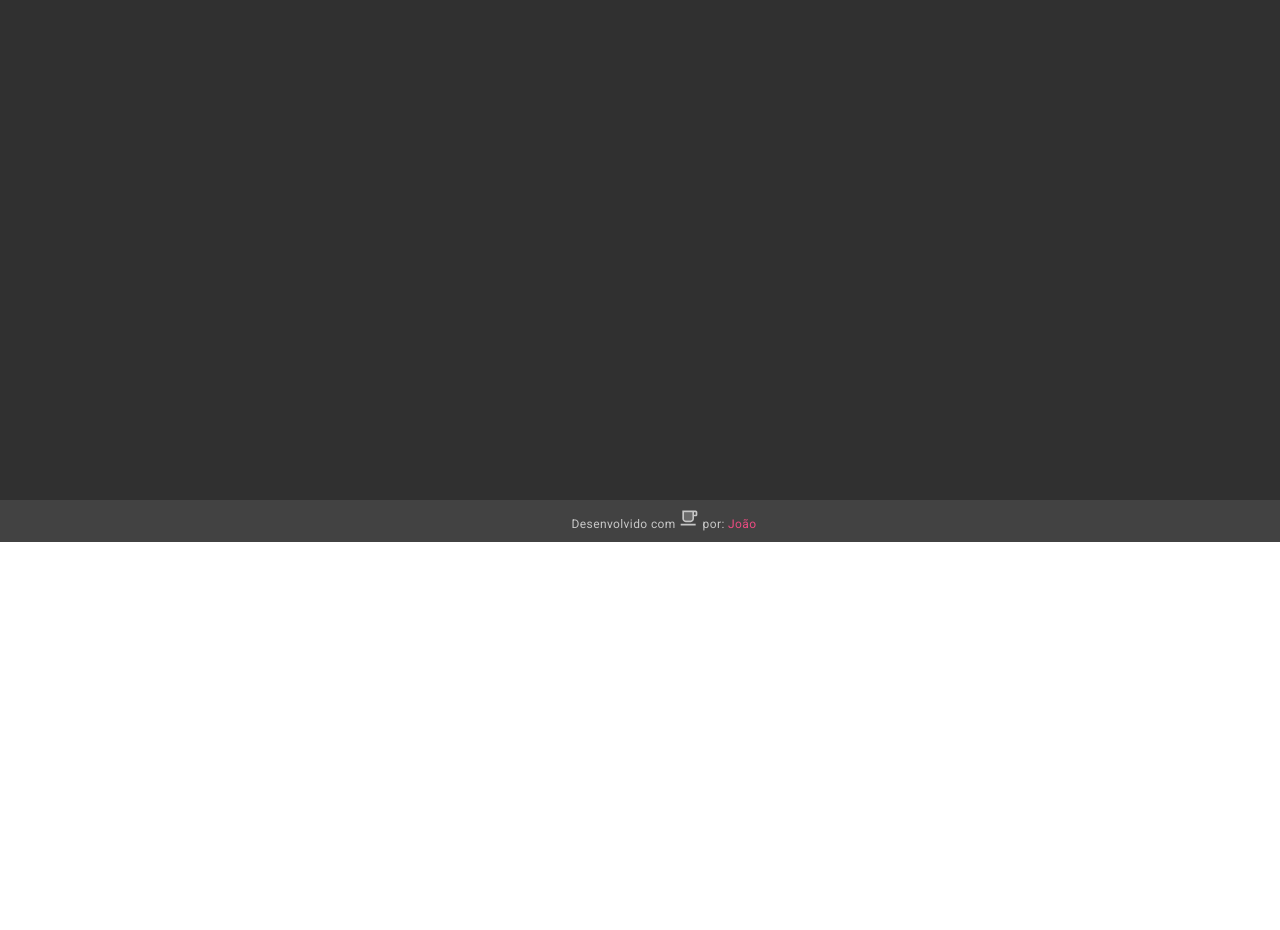
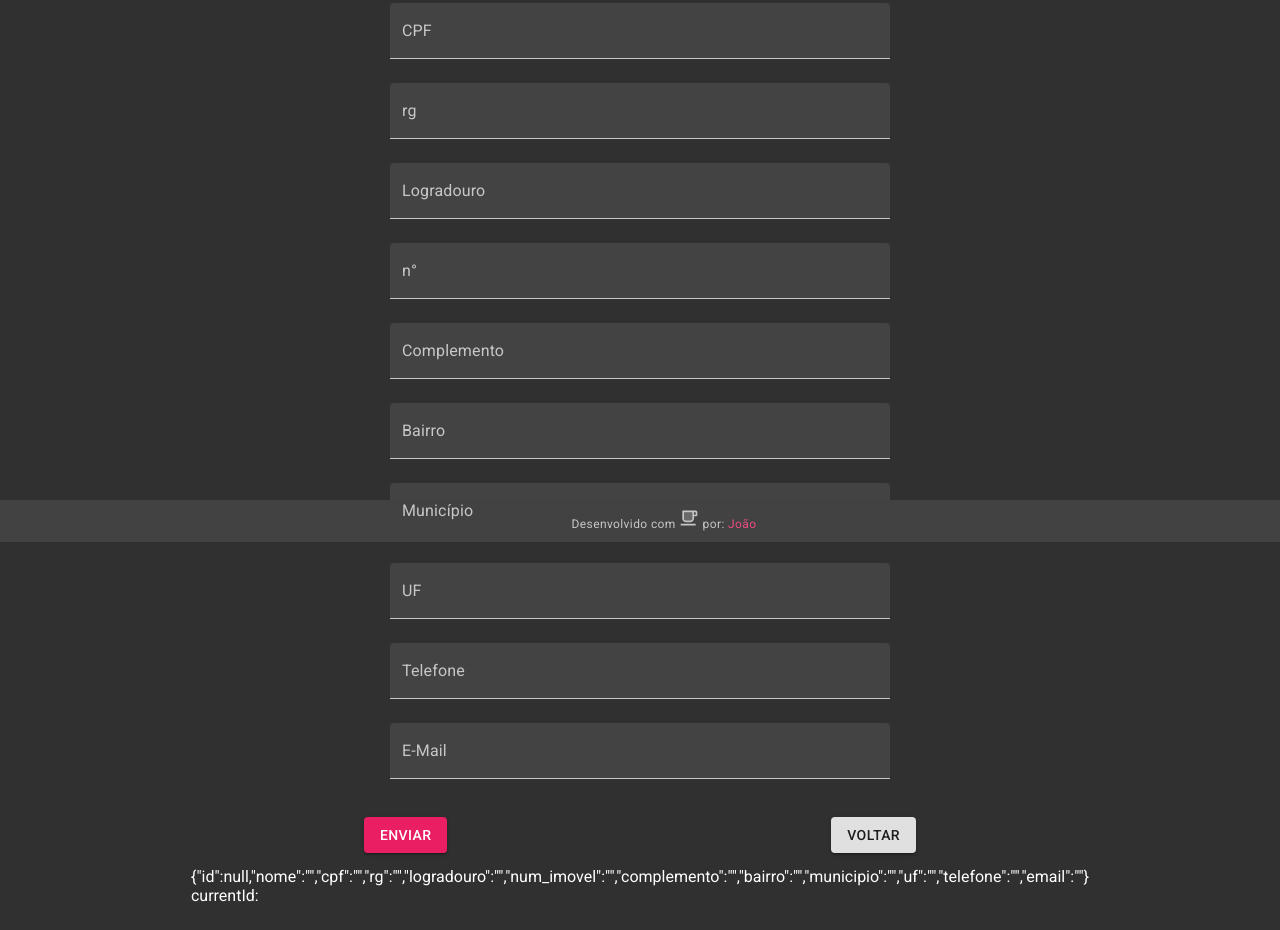
Before and after one commit to JoaoRodrigues94/Karangos-not-2021-1, a React (Create React App) app in the folder karangos/: page /newPessoa in a window 1280 px wide. Shown: the part 258-1188 px from the top of the page. Before the commit the page ends 800 px from the top, so only its background shows below. Built offline with nearby package versions, Linux system fonts and the light colour scheme.

Commit message:
Trabalho - Feito a create e correçeõs na index

```diff
--- a/karangos/src/routed/PessoaForm.js
+++ b/karangos/src/routed/PessoaForm.js
@@ -1,42 +1,156 @@
-import { useState, useEffect } from 'react'
-import TextField from '@material-ui/core/TextField'
-import MenuItem from '@material-ui/core/MenuItem'
+import { useState, useEffect } from 'react';
+import TextField from '@material-ui/core/TextField';
+import MenuItem from '@material-ui/core/MenuItem';
+import { makeStyles } from '@material-ui/core/styles';
+import FormControlLabel from '@material-ui/core/FormControlLabel';
+import FormControl from '@material-ui/core/FormControl';
+import Checkbox from '@material-ui/core/Checkbox';
+import InputMask from 'react-input-mask';
+import InputAdornment from '@material-ui/core/InputAdornment';
+import { Toolbar } from '@material-ui/core';
+import Button from '@material-ui/core/Button';
+import axios from 'axios';
 
-export default function KarangosForm() {
+const useStyles = makeStyles(() => ({
+  form: {
+    maxWidth: '80%',
+    margin: ' auto',
+    display: 'flex',
+    justifyContent: 'space-around',
+    flexWrap: 'wrap',
+    '& .MuiFormControl-root':{
+      minWidth: '200px',
+      maxWidth: '500px',
+      marginBottom: '24px'
+    }
+  },
+  toolbar: {
+    margintTop: '36px',
+    width: '100%',
+    display: 'flex',
+    justifyContent: 'space-around'
+  },
+  checkebox: {
+    alignItems: 'center'
+  }
+}))
+
+const formatChars = {
+  'A': '[A-Za-z]',
+  '0': '[0-9]',
+}
+
+// Máscaras para CPF e Uf.
+const CPFMask = '000.000.000-00';
+const NumMask = '0000';
+const UfMask = 'AA';
+const TelefoneMask = '(00) 0000-0000'
+
+// Máscara para CPF: '000.000.000-00'
+// Máscara par CNPJ: '00.000.000/0000-00'
+
+export default function PessoasForm() {
+  const classes = useStyles()
 
   const [pessoa, setPessoa] = useState({
     id: null,
     nome: '',
+    cpf: '',
     rg: '',
     logradouro: '',
-    num_imovel: 0,
+    num_imovel: '',
     complemento: '',
     bairro: '',
     municipio: '',
     uf: '',
     telefone: '',
-    email: ''
+    email: '',
   })
+  const [currentId, setCurrentId] = useState(); // utilizado apenas para debug
+  //const [importadoChecked, setImportadoChecked] = useState()
 
-  function handleInputChange(event) {
-    // Quando o nome de uma propriedade de um objeto aparece entre [],
-    // isso se chama "propriedade calculada". O nome da propriedade vai
-    // corresponder à avaliação da expressão entre os colchetes
-    setPessoa({...pessoa, [event.target.id]: event.target.value})
+  function handleInputChange(event, property) {
+
+    // Se houver Id no event.target, ele será p nome da propriedade
+    // senão, usaremos o valor do segundo parâmetro
+    if(event.target.id) property = event.target.id
+
+    if(property === 'uf'){
+      setPessoa({...pessoa, [property]: event.target.value.toUpperCase()})
+    }
+    else{
+      setCurrentId(event.target.id)
+      setPessoa({...pessoa, [property]: event.target.value})
+    }
+  }
+
+  async function saveData(){
+    try{
+      await axios.post('https://api.faustocintra.com.br/clientes', pessoa)
+      alert('Dados do Cliente salvos com sucesso!')
+      // A FAZER: retornar à página de listagem
+    }
+    catch(error) {
+      alert('ERRO: ' + error.message)
+    }
+  }
+
+  function handleSubmit(event){
+
+    event.preventDefault() // Evita o recarregamento da página
+
+    saveData()
   }
 
   return (
     <>
-      <h1>Cadastrar Novo Karango</h1>
-      <form>
+      <h1>Cadastrar Novo Cliente</h1>
+      <form className={classes.form} onSubmit={handleSubmit}>
 
-        <TextField id="nome" label="Nome" variant="filled" value={pessoa.nome} onChange={handleInputChange} />
+        <TextField id="nome" label="Nome" variant="filled" value={pessoa.nome} onChange={handleInputChange} fullWidth />
 
-        <TextField id="rg" label="R.G." variant="filled" value={pessoa.rg} onChange={handleInputChange} />
+        <InputMask formatChars={formatChars} mask={CPFMask}
+        id="cpf" onChange={event => handleInputChange(event, 'cpf')}
+        value={pessoa.cpf}>
+          {() => <TextField label="CPF" variant="filled" fullWidth />}
+        </InputMask>
 
-        <TextField id="logradouro" label="Logradouro" variant="filled" value={pessoa.logradouro} onChange={handleInputChange} />
+        <TextField id="rg" label="rg" variant="filled" value={pessoa.rg} onChange={handleInputChange} fullWidth />
 
-        <div>{JSON.stringify(pessoa)}</div>
+        <TextField id="logradouro" label="Logradouro" variant="filled" value={pessoa.logradouro} onChange={handleInputChange} fullWidth />
+
+        <InputMask formatChars={formatChars} mask={NumMask}
+        id="num_imovel" onChange={event => handleInputChange(event, 'num_imovel')}
+        value={pessoa.num_imovel}>
+          {() => <TextField label="n°" variant="filled" fullWidth />}
+        </InputMask>
+
+        <TextField id="complemento" label="Complemento" variant="filled" value={pessoa.complemento} onChange={handleInputChange} fullWidth />
+
+        <TextField id="bairro" label="Bairro" variant="filled" value={pessoa.bairro} onChange={handleInputChange} fullWidth />
+
+        <TextField id="municipio" label="Município" variant="filled" value={pessoa.municipio} onChange={handleInputChange} fullWidth />
+
+        <InputMask formatChars={formatChars} mask={UfMask}
+        id="uf" onChange={event => handleInputChange(event, 'uf')}
+        value={pessoa.uf}>
+          {() => <TextField label="UF" variant="filled" fullWidth />}
+        </InputMask>
+
+        <InputMask formatChars={formatChars} mask={TelefoneMask}
+        id="telefone" onChange={event => handleInputChange(event, 'telefone')}
+        value={pessoa.telefone}>
+          {() => <TextField label="Telefone" variant="filled" fullWidth />}
+        </InputMask>
+
+        <TextField id="email" label="E-Mail" variant="filled" value={pessoa.email} onChange={handleInputChange} fullWidth />
+
+        <Toolbar className={classes.toolbar}>
+          <Button variant="contained" color="secondary" type='submit'>Enviar</Button>
+          <Button variant="contained" >Voltar</Button>
+        </Toolbar>
+
+        <div>{JSON.stringify(pessoa)}<br/>currentId: {currentId}</div>
       </form>
     </>
   )
--- a/karangos/src/routed/PessoaList.js
+++ b/karangos/src/routed/PessoaList.js
@@ -23,7 +23,7 @@ import MuiAlert from '@material-ui/lab/Alert';
 
 const useStyles = makeStyles((theme) => ({
   table: {
-    minWidth: 650,
+    minWidth: 2000,
   },
   tableRow: {
     '& button': {       // Linha da tabela em estado "normal"
```
